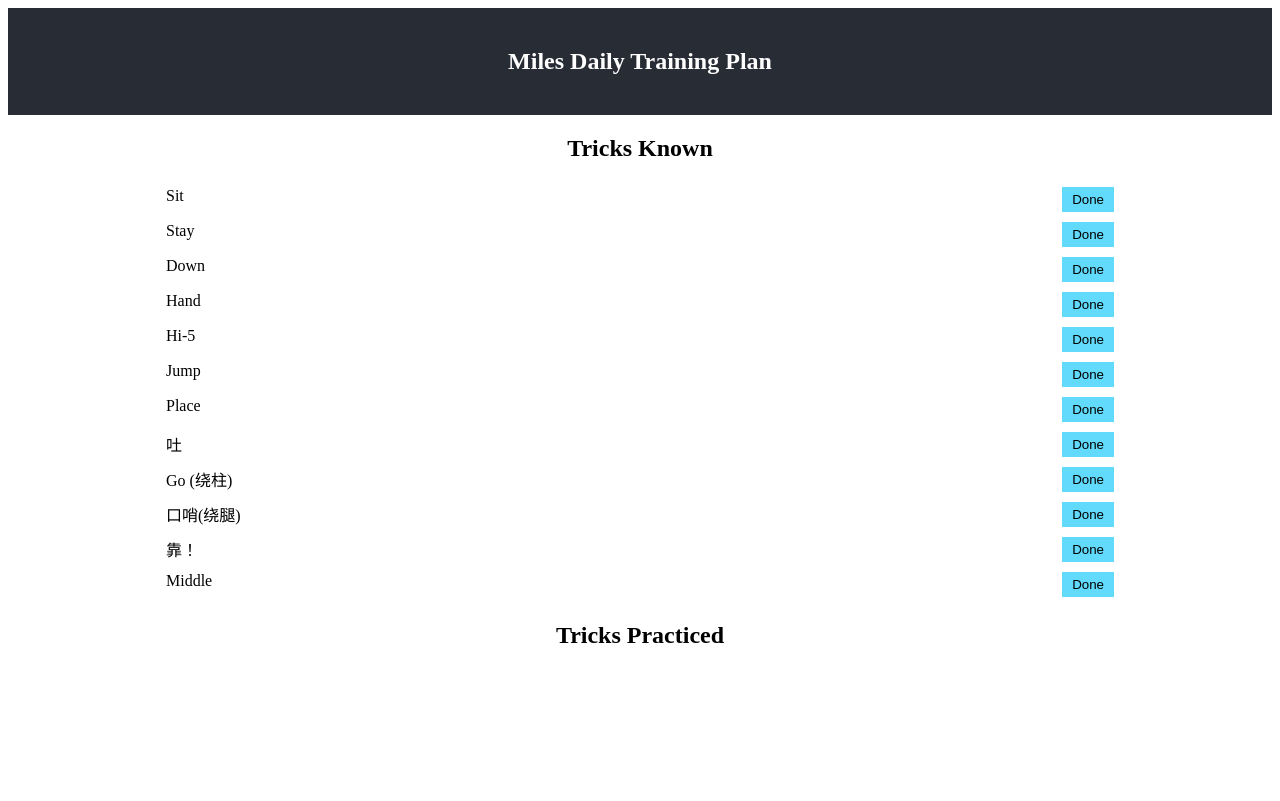
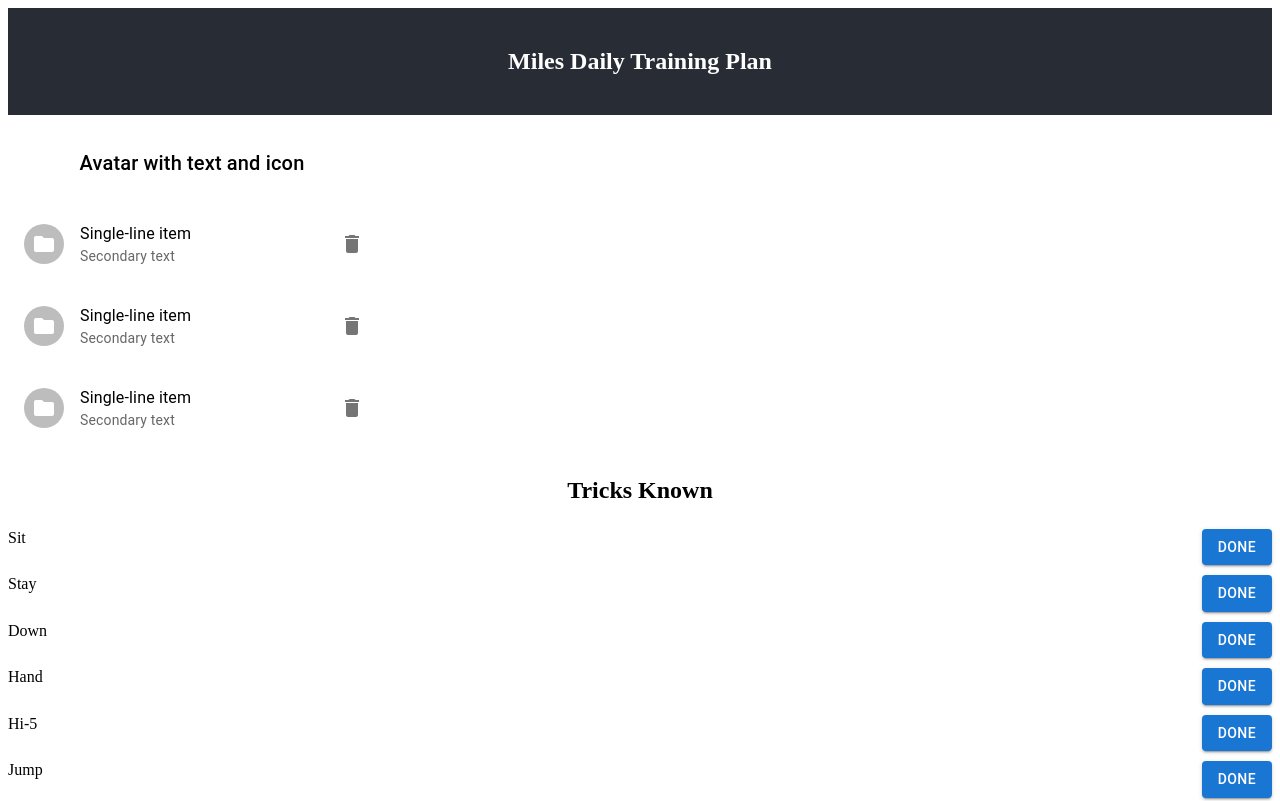
Before and after one commit to YahanW/milestraining-app, a React (Create React App) app: page / in a window 1280 px wide. Shown: the top 801 px of the page. Built offline with nearby package versions, Linux system fonts and the light colour scheme.

Commit message:
installed MUI

```diff
--- a/package.json
+++ b/package.json
@@ -3,6 +3,10 @@
   "version": "0.1.0",
   "private": true,
   "dependencies": {
+    "@emotion/react": "^11.11.4",
+    "@emotion/styled": "^11.11.5",
+    "@mui/icons-material": "^5.15.19",
+    "@mui/material": "^5.15.19",
     "@testing-library/jest-dom": "^5.17.0",
     "@testing-library/react": "^13.4.0",
     "@testing-library/user-event": "^13.5.0",
--- a/src/App.js
+++ b/src/App.js
@@ -1,5 +1,6 @@
 import React  from 'react';
 import TrickList from './Component/Tricks';
+import InteractiveList from './Component/MUITricks';
 
 function App() {
   return (
@@ -7,6 +8,7 @@ function App() {
     <header className="App-header">
       <h2>Miles Daily Training Plan</h2>
     </header>
+    <InteractiveList />
     <TrickList />
   </div>
   );
--- /dev/null
+++ b/src/Component/MUITricks.jsx
@@ -0,0 +1,62 @@
+import * as React from 'react';
+import { styled } from '@mui/material/styles';
+import Box from '@mui/material/Box';
+import List from '@mui/material/List';
+import ListItem from '@mui/material/ListItem';
+import ListItemAvatar from '@mui/material/ListItemAvatar';
+import ListItemText from '@mui/material/ListItemText';
+import Avatar from '@mui/material/Avatar';
+import IconButton from '@mui/material/IconButton';
+import Grid from '@mui/material/Grid';
+import Typography from '@mui/material/Typography';
+import FolderIcon from '@mui/icons-material/Folder';
+import DeleteIcon from '@mui/icons-material/Delete';
+
+function generate(element) {
+  return [0, 1, 2].map((value) =>
+    React.cloneElement(element, {
+      key: value,
+    }),
+  );
+}
+
+const Demo = styled('div')(({ theme }) => ({
+  backgroundColor: theme.palette.background.paper,
+}));
+
+export default function InteractiveList() {
+  return (
+    <Box sx={{ flexGrow: 1, maxWidth: 752 }}>
+      <Grid container spacing={2}>
+        <Grid item xs={12} md={6}>
+          <Typography sx={{ mt: 4, mb: 2 }} variant="h6" component="div">
+            Avatar with text and icon
+          </Typography>
+          <Demo>
+            <List >
+              {generate(
+                <ListItem
+                  secondaryAction={
+                    <IconButton edge="end" aria-label="delete">
+                      <DeleteIcon />
+                    </IconButton>
+                  }
+                >
+                  <ListItemAvatar>
+                    <Avatar>
+                      <FolderIcon />
+                    </Avatar>
+                  </ListItemAvatar>
+                  <ListItemText
+                    primary="Single-line item"
+                    secondary="Secondary text"
+                  />
+                </ListItem>,
+              )}
+            </List>
+          </Demo>
+        </Grid>
+      </Grid>
+    </Box>
+  );
+}
--- a/src/Component/TrickItem.js
+++ b/src/Component/TrickItem.js
@@ -1,10 +1,11 @@
 import React from 'react';
+import Button from '@mui/material/Button';
 
 const TrickItem = ({ trick, onLearnTrick }) => {
   return (
     <li>
       {trick}
-      <button onClick={onLearnTrick}>Done</button>
+      <Button variant="contained" onClick={onLearnTrick}>Done</Button>
     </li>
   );
 };
--- a/src/index.css
+++ b/src/index.css
@@ -15,7 +15,6 @@
 ul {
   list-style-type: none;
   padding: 0;
-  width: 75%;
   display: flex;
   flex-direction: column;
   margin-left: auto;
```
Also changed, not shown: src/Component/Card.jsx (added, +35 -0 lines), src/Component/Tricks.jsx (line endings or trailing spaces), 1 other file (tests, documents, lock files or other folders).
